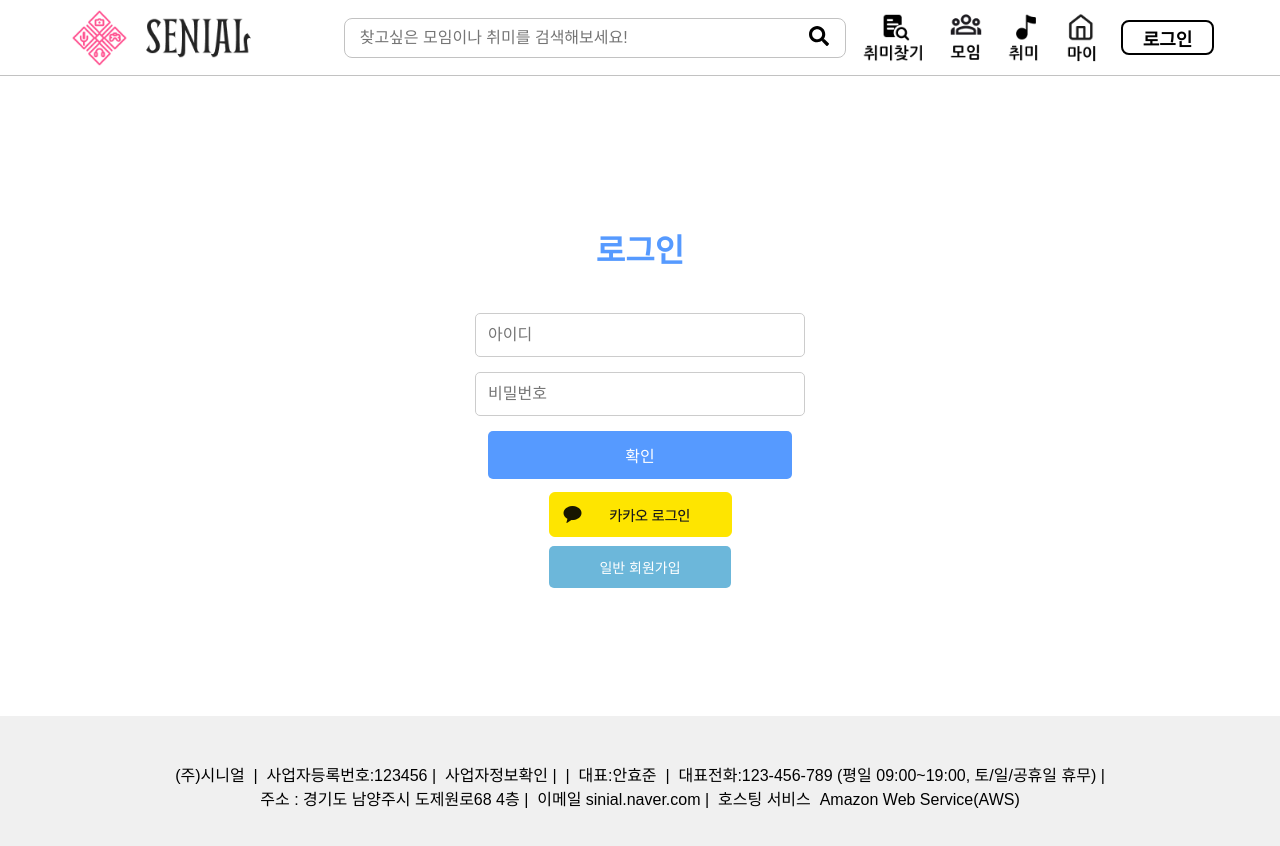
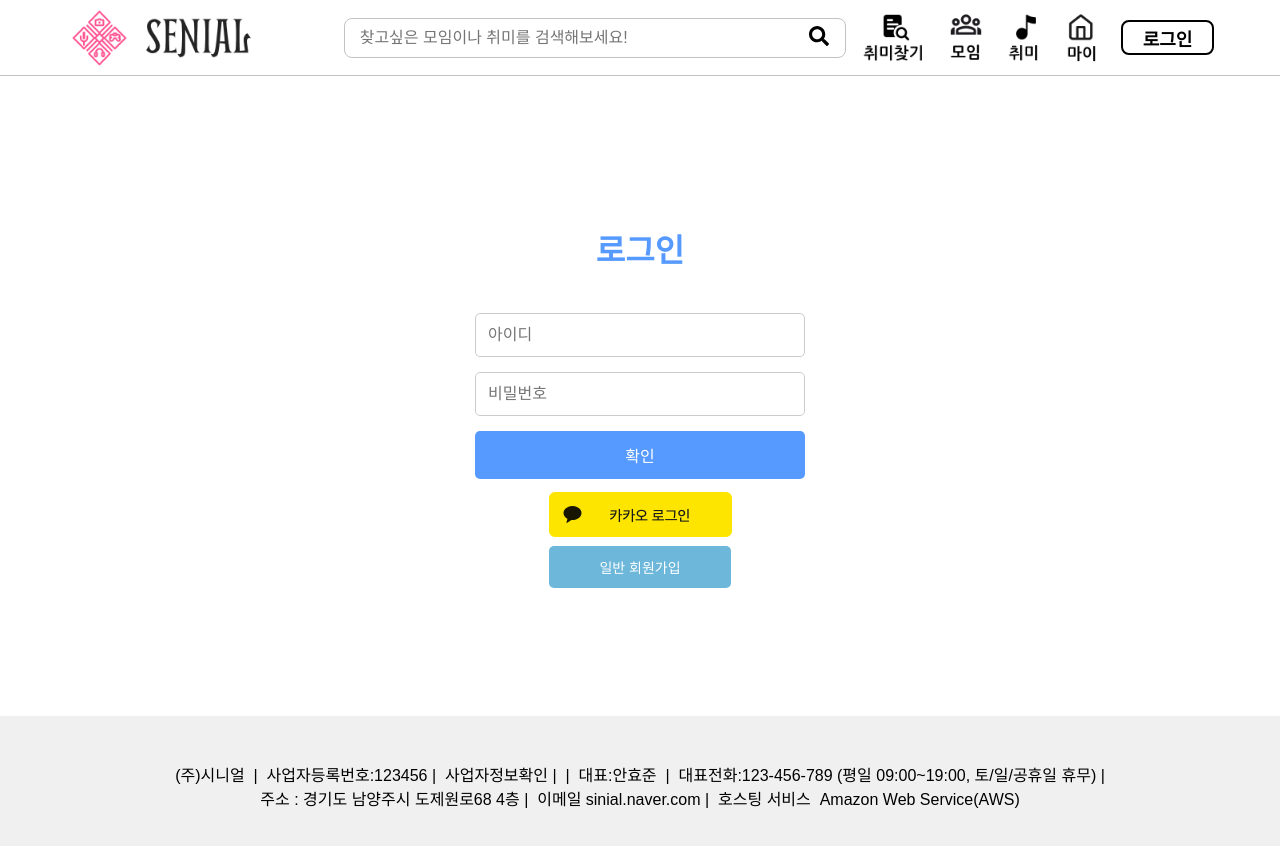
Before and after one commit to DoYous/Senials-Frontend, a React (Create React App) app in the folder senials_frontend/: page /login in a window 1280 px wide. Shown: the top 846 px of the page. Built offline with nearby package versions, Linux system fonts and the light colour scheme; a web font is replaced by a local one.

Commit message:
#113 버튼크기 form이랑 크기 같게 조정

```diff
--- a/senials_frontend/src/pages/login/Login.module.css
+++ b/senials_frontend/src/pages/login/Login.module.css
@@ -74,7 +74,7 @@
 }
 
 .OrgloginButton {
-    width: 80%; /* 버튼 너비 조정 */
+    width: 87%; /* 버튼 너비 조정 */
     padding: 12px; /* 패딩 추가 */
     background-color: #569AFF; /* 버튼 색상 */
     border: none;
```
